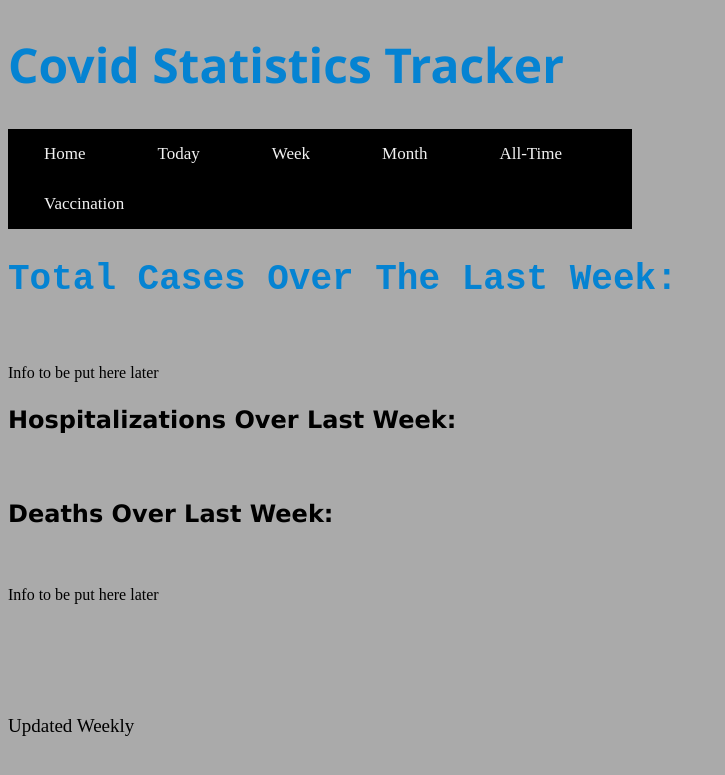
After one commit to natebomar/Covid_Tracker, a Django app: template Back_End/home/templates/week.html in a window 1280 px wide. The commit adds this page. Shown: the top 775 px of the page, without its empty margins (0-725 px from the left). Run offline with Django 4.2, Linux system fonts and the light colour scheme; the template is opened without the code that fills it, so the values that code supplies are empty.

Commit message:
moved html files to django templates

```diff
--- a/Back_End/data.py
+++ b/Back_End/data.py
@@ -1,6 +1,6 @@
 import requests
-import firebase_admin
-from firebase_admin import db
+# import firebase_admin
+# from firebase_admin import db
 import json
 import urllib.request
 
--- /dev/null
+++ b/Back_End/home/templates/style.css
@@ -0,0 +1,51 @@
+
+h1 {
+    color: #0583D2;
+    font-size: 48px;
+    font-family:'Segoe UI', Tahoma, Geneva, Verdana, sans-serif;
+}
+h2 {
+    color: #0583D2;
+    font-size: 36px;
+    font-family:'Courier New', Courier, monospace;
+}
+h3 {
+    font-size: 24px;
+    font-family:'Lucida Sans Regular';
+}
+h4{
+    font-size: 19px;
+    font-weight: normal;
+}
+body {
+    background-color: rgb(170,170,170);
+}
+
+.navbar {
+    background-color:black;
+    overflow:hidden;
+    width: 49.40%;
+}
+.navbar a{
+    float: left;
+    color: #f2f2f2;
+    text-align: center;
+    padding: 15px 36px;
+    text-decoration: none;
+    font-size: 17px;
+}
+.navbar a:hover {
+    background-color: rgb(32, 128, 8);
+}
+
+.navbar a:active {
+    background-color: skyblue;
+    color: white;
+}
+
+footer {
+    color: black;
+}
+footer a:hover{
+    color:blueviolet;
+}
--- /dev/null
+++ b/Back_End/home/templates/week.html
@@ -0,0 +1,42 @@
+<!DOCTYPE html>
+<html>
+
+
+    <head>
+        <link rel="stylesheet" type="text/css" href="style.css" />
+        <meta charset="utf-8">
+        <title>Covid Tracker</title>
+        <meta name="theme-color" content="#9d4edd">
+        <h1>Covid Statistics Tracker</h1>
+    </head>
+
+<div class="navbar">
+    <a href="index.html">Home</a>
+    <a href="today.html">Today</a>
+    <a class="active" href="week.html">Week</a>
+    <a href="month.html">Month</a>
+    <a href="alltime.html">All-Time</a>
+    <a href="vaccination.html">Vaccination</a>
+  </div>
+
+<body>
+    <div>
+        <h2>Total Cases Over The Last Week:</h2>
+        <p><br></p>
+        <p>Info to be put here later<br></p><!-- Put info from Python Side here-->
+        <h3>Hospitalizations Over Last Week:</h3>
+        <p><br></p><!-- Put info from Python Side here-->
+        <h3>Deaths Over Last Week:</h3>
+        <p><br></p>
+        <p>Info to be put here later<br></p>
+        <p><br></p><!-- Put info from Python Side here-->
+    </div>
+</body>
+
+<br>
+<br>
+<footer>
+    <h4>Updated Weekly</h4>
+</footer>
+
+</html>
```
Also changed, not shown: Back_End/home/templates/month.html (added, +41 -0 lines), Back_End/home/templates/test.html (+3 -5 lines), Back_End/home/templates/today.html (added, +42 -0 lines), Back_End/home/templates/vaccination.html (added, +37 -0 lines).
